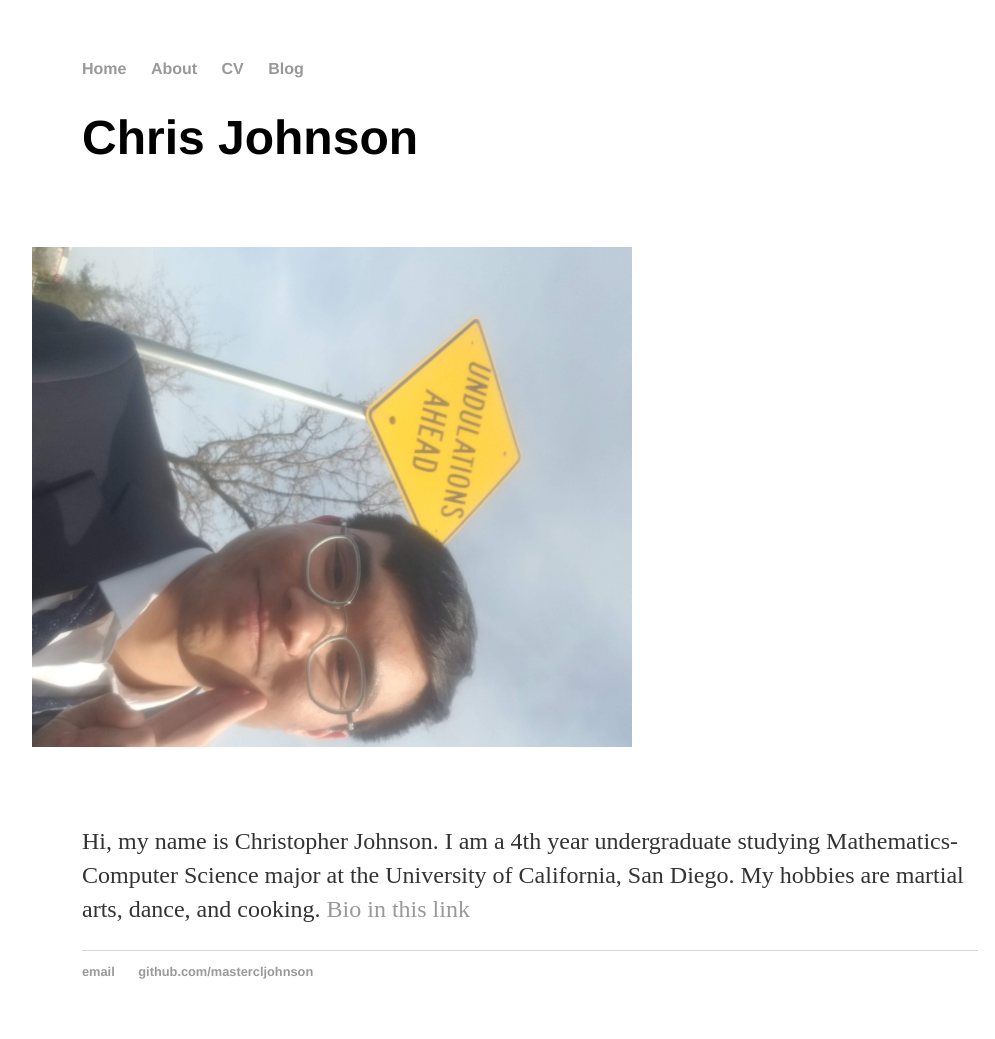
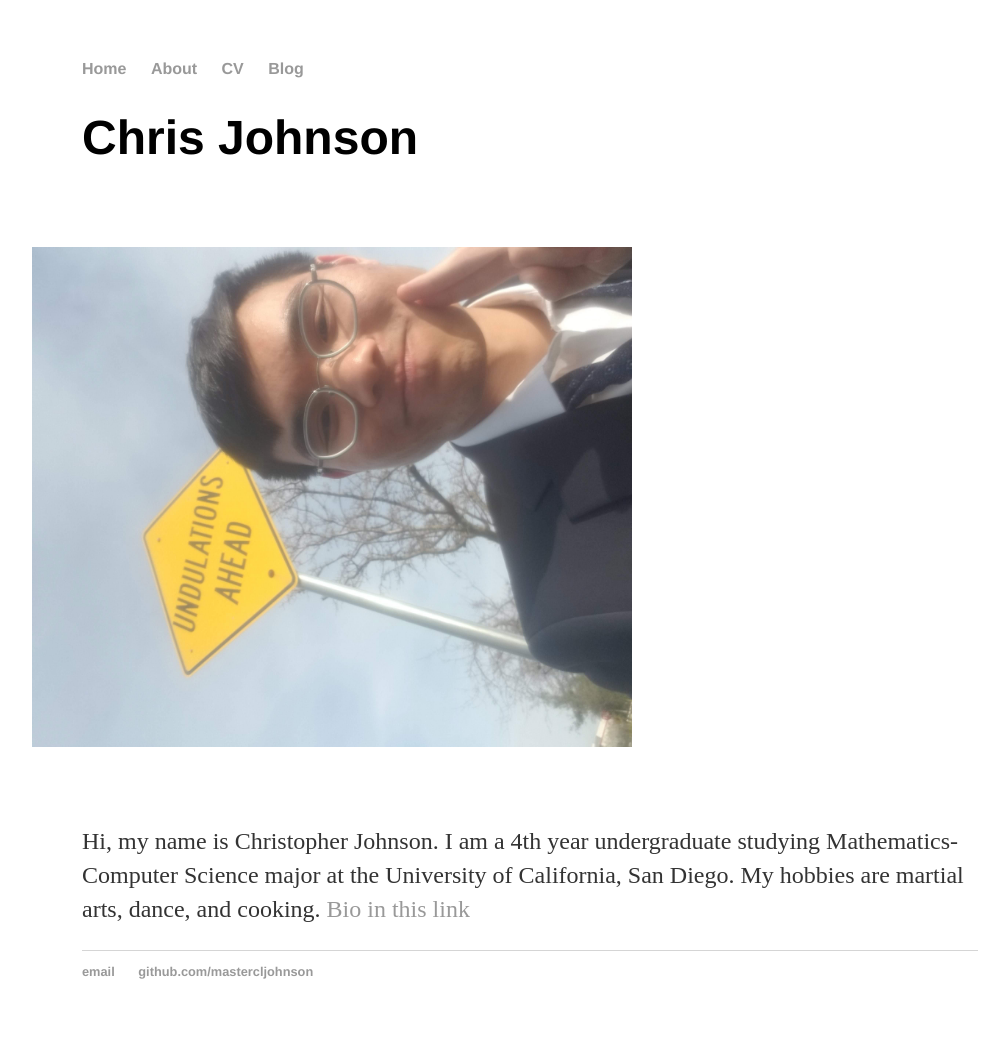
Before and after one commit to mastercljohnson/mastercljohnson.github.io, a Jekyll site: the page built from index.html, in a window 1280 px wide. Shown: the whole page, without its empty margins (110-1105 px from the left). Built offline with Jekyll 4.4.1, drawn with Linux system fonts in a browser that asks for light colours.

Commit message:
rotate270

```diff
--- a/css/main.css
+++ b/css/main.css
@@ -49,3 +49,11 @@ img.rotateimg90 {
   -o-transform: rotate(90deg);
   transform: rotate(90deg);
 }
+
+img.rotateimg270 {
+  -webkit-transform:rotate(270deg);
+  -moz-transform: rotate(270deg);
+  -ms-transform: rotate(270deg);
+  -o-transform: rotate(270deg);
+  transform: rotate(270deg);
+}
--- a/index.html
+++ b/index.html
@@ -5,7 +5,7 @@ title: Chris Johnson
 
 <div class="blurb">
 	<h1>Chris Johnson</h1>
-	<img src="/indexphotos/chris_prof.jpg" alt="profile pic" width="500" height="600" class="rotateimg90" >
+	<img src="/indexphotos/chris_prof.jpg" alt="profile pic" width="500" height="600" class="rotateimg270" >
 	<p>
 	Hi, my name is Christopher Johnson. I am a 4th year undergraduate studying Mathematics-Computer Science major at the University of California, San Diego. My hobbies are martial arts, dance, and cooking.
 	<a href="/about">Bio in this link</a>
```
